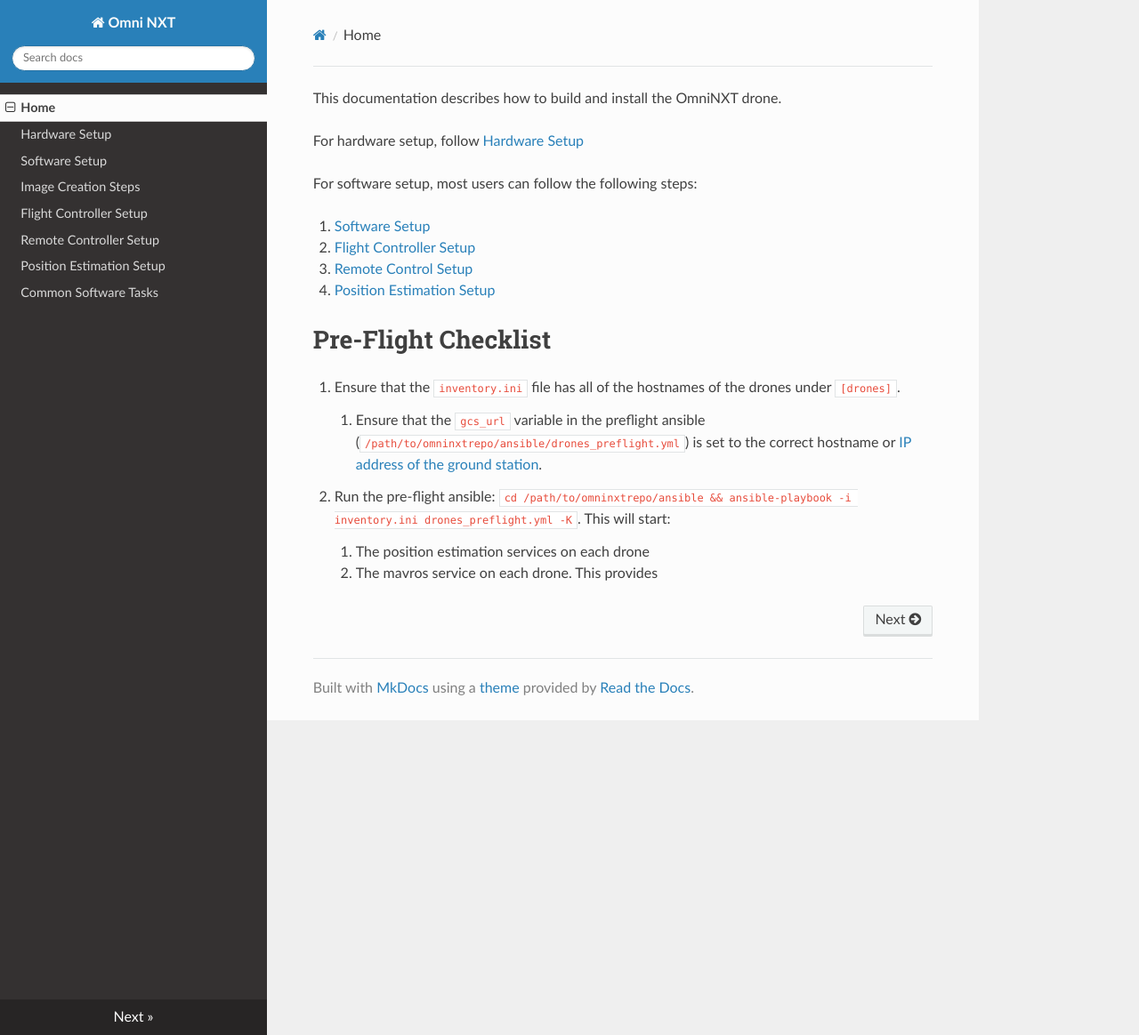
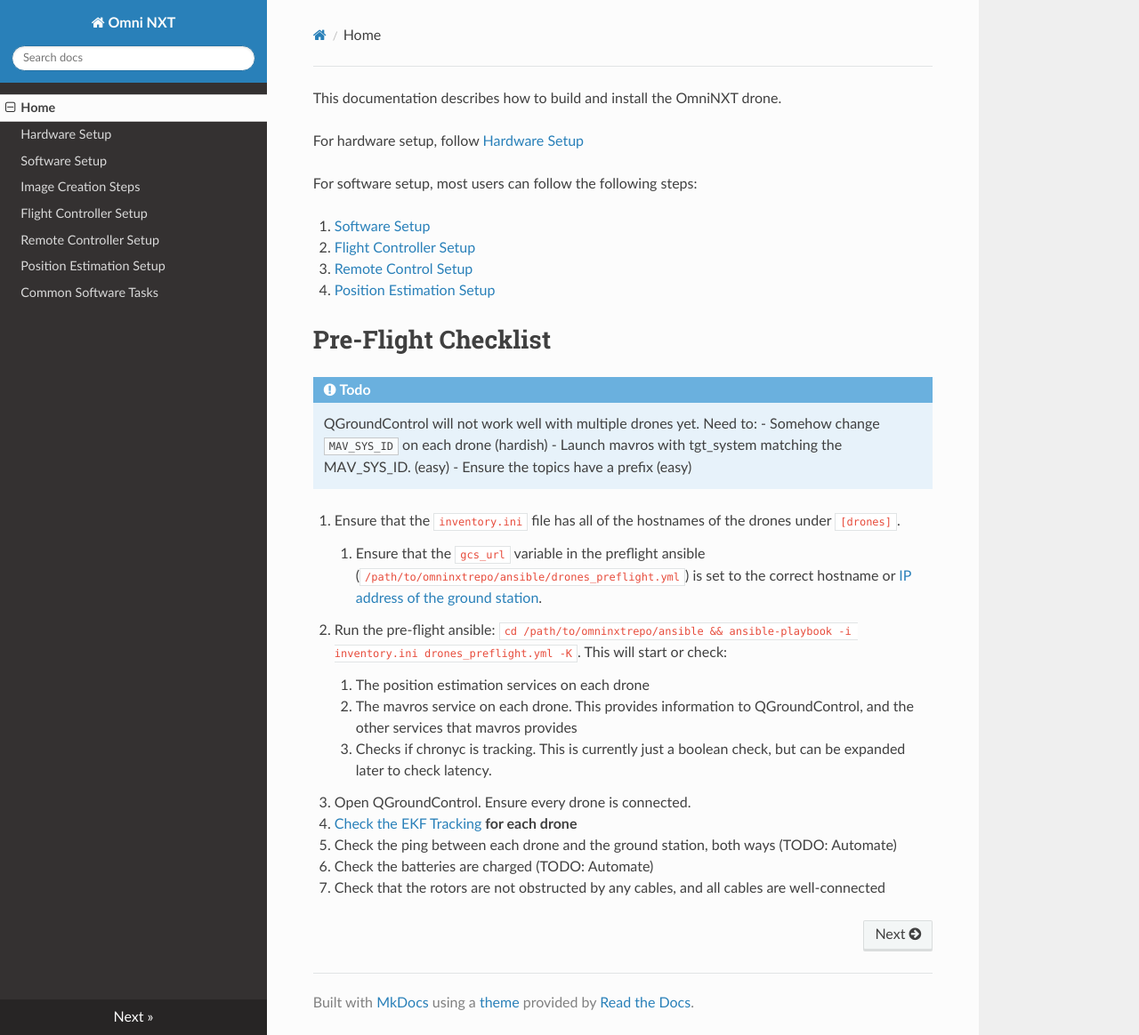
Before and after one commit to lis-epfl/swarm-nxt, an MkDocs documentation site: the page built from docs/index.md, in a window 1280 px wide and 1164 px high. Shown: the whole window at 89% size. Built offline with MkDocs 1.6.1, drawn with Linux system fonts in a browser that asks for light colours; nearby versions of some CDN libraries.

Commit message:
add more docs

```diff
--- a/docs/index.md
+++ b/docs/index.md
@@ -13,8 +13,20 @@ For software setup, most users can follow the following steps:
 
 # Pre-Flight Checklist
 
+!!! todo
+	QGroundControl will not work well with multiple drones yet. Need to:
+		- Somehow change `MAV_SYS_ID` on each drone (hardish)
+		 - Launch mavros with tgt_system matching the MAV_SYS_ID. (easy)
+		   - Ensure the topics have a prefix (easy)
+
 1. Ensure that the `inventory.ini` file has all of the hostnames of the drones under `[drones]`.
 	1. Ensure that the `gcs_url` variable in the preflight ansible (`/path/to/omninxtrepo/ansible/drones_preflight.yml`) is set to the correct hostname or [IP address of the ground station](software-common-tasks#get-ip-of-computer).
-2. Run the pre-flight ansible: `cd /path/to/omninxtrepo/ansible && ansible-playbook -i inventory.ini drones_preflight.yml -K`. This will start:
+2. Run the pre-flight ansible: `cd /path/to/omninxtrepo/ansible && ansible-playbook -i inventory.ini drones_preflight.yml -K`. This will start or check:
 	1. The position estimation services on each drone
-	2. The mavros service on each drone. This provides
+	2. The mavros service on each drone. This provides information to QGroundControl, and the other services that mavros provides
+	3. Checks if chronyc is tracking. This is currently just a boolean check, but can be expanded later to check latency.
+3. Open QGroundControl. Ensure every drone is connected.
+4. [Check the EKF Tracking](software-common-tasks.md#check-ekf-tracking) __for each drone__
+5. Check the ping between each drone and the ground station, both ways (TODO: Automate)
+6. Check the batteries are charged (TODO: Automate)
+7. Check that the rotors are not obstructed by any cables, and all cables are well-connected
```
Also changed, not shown: docs/image-creation.md (+1 -1 lines), docs/nxt-setup.md (+17 -0 lines), docs/software-common-tasks.md (+15 -0 lines), docs/software-setup.md (+0 -4 lines), 2 other files.
